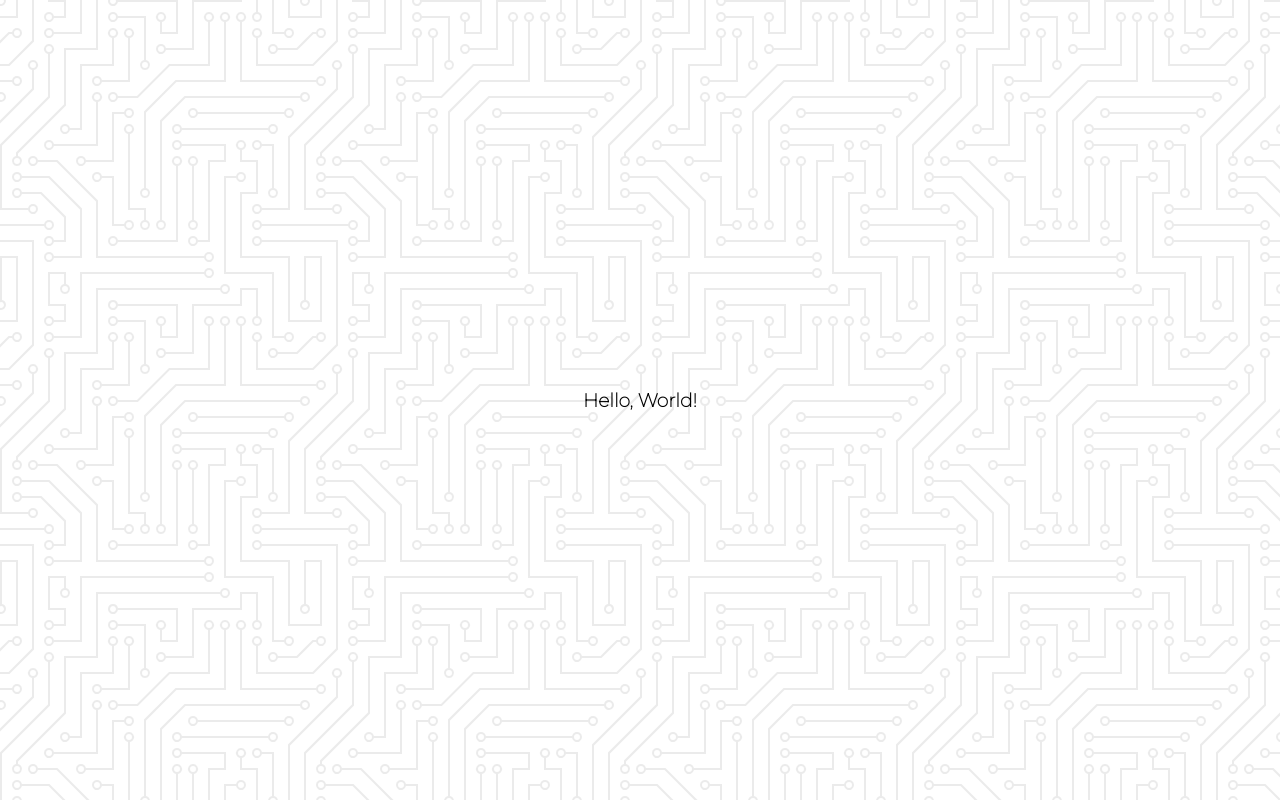
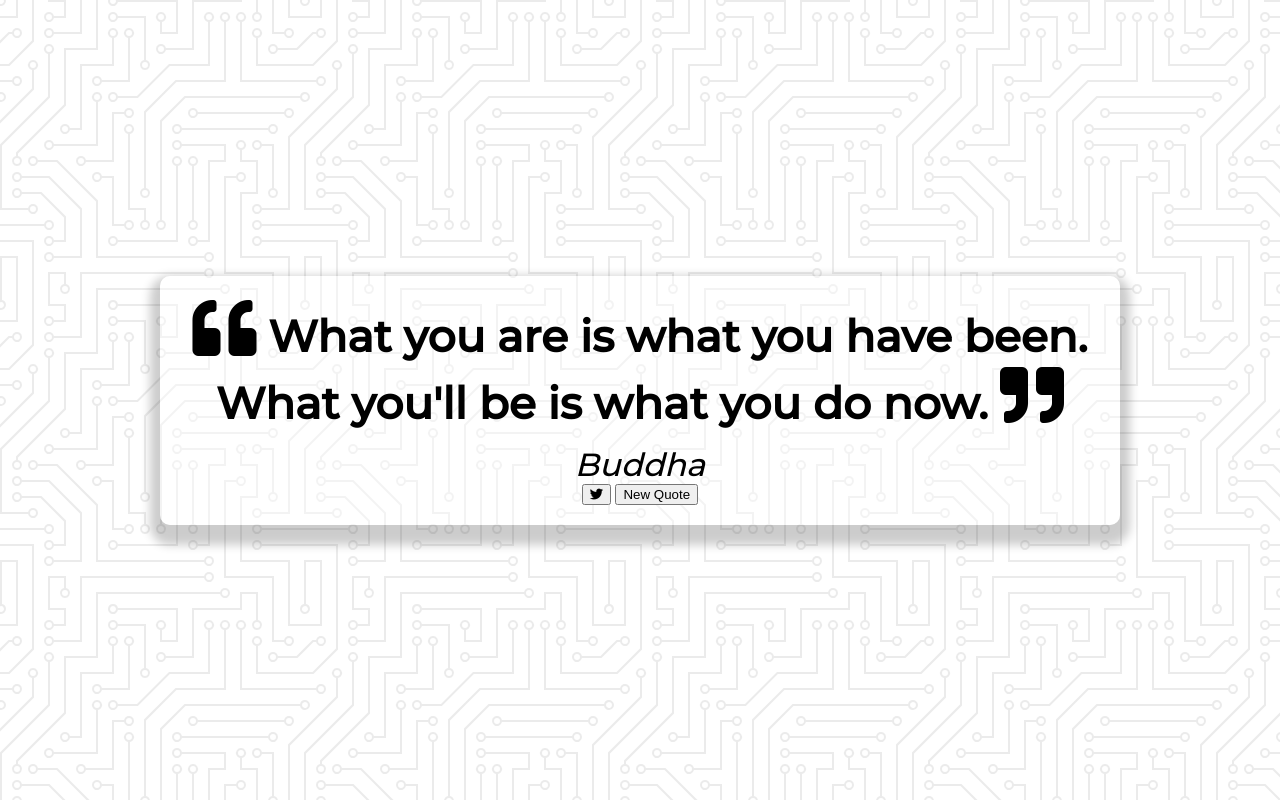
Before and after one commit to evawf/quote-generator, a plain HTML site: page index.html in a window 1280 px wide. Drawn offline with Linux system fonts and the light colour scheme.

Commit message:
updated stylesheet

```diff
--- a/index.html
+++ b/index.html
@@ -11,7 +11,25 @@
 
 </head>
 <body>
-    <h3>Hello, World!</h3>
+    <div class="quote-container" id="quote-container">
+        <!--  -->
+        <div class="quote-text">
+            <i class="fas fa-quote-left"></i>
+            <span id="quote">What you are is what you have been. What you'll be is what you do now.</span>
+            <i class="fas fa-quote-right"></i>
+        </div>
+        <!-- Author -->
+        <div class="quote-author">
+            <span id="author">Buddha</span>
+        </div>
+        <!-- Buttons -->
+        <div class="button-container">
+            <button class="twitter-button" id="twitter" title="Tweet This!">
+                <i class="fab fa-twitter"></i>
+            </button>
+            <button id="new-quote">New Quote</button>
+        </div>
+    </div>
     <!-- Script -->
     <script src="script.js"></script>
 </body>
--- a/style.css
+++ b/style.css
@@ -1,4 +1,4 @@
-@import url('https://fonts.googleapis.com/css2?family=Montserrat:wght@100&display=swap');
+@import url('https://fonts.googleapis.com/css2?family=Montserrat:wght@500&display=swap');
 
 html {
     box-sizing: border-box;
@@ -16,3 +16,42 @@ body {
     align-items: center;
     justify-content: center;
 }
+
+.quote-container {
+    width: auto;
+    max-width: 900px;
+    padding: 20px 30px;
+    border-radius: 10px;
+    background-color: rgba(255, 255, 255, 0.4);
+    box-shadow: 0 10px 10px 10px rgba(0, 0, 0, 0.2);
+}
+
+.quote-text {
+    font-size: 2.75rem;
+}
+
+.long-quote {
+    font-size: 2rem;
+}
+
+.fa-quote-left, .fa-quote-right {
+    font-size: 4rem;
+}
+
+.quote-author {
+    margin-top: 15px;
+    font-size: 2rem;
+    font-weight: 400;
+    font-style: italic;
+}
+
+/* Media Query: Tablet or Smaller */
+@media screen and (max-width: 1000px) {
+    .quote-container {
+        margin: auto 10px;
+    }
+
+    .quote-text {
+        font-size: 2.5rem;
+    }
+}
```
